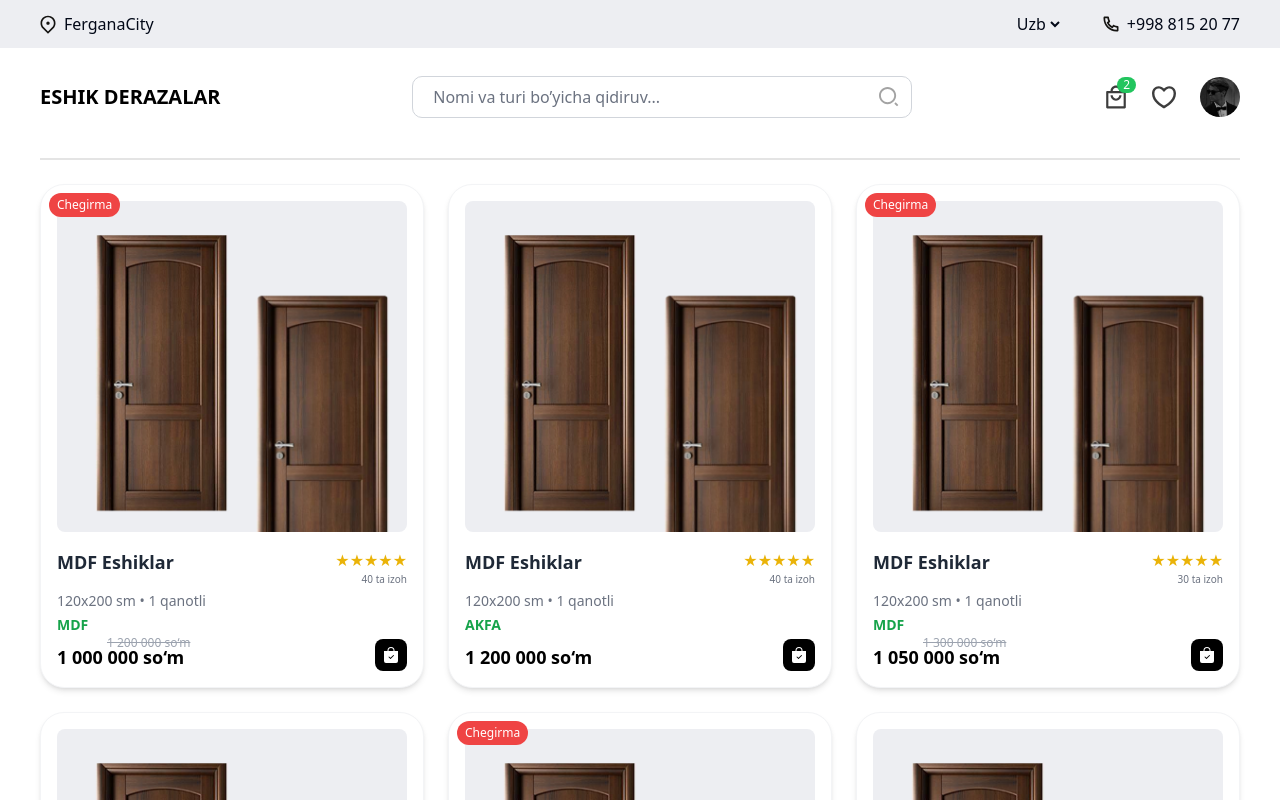
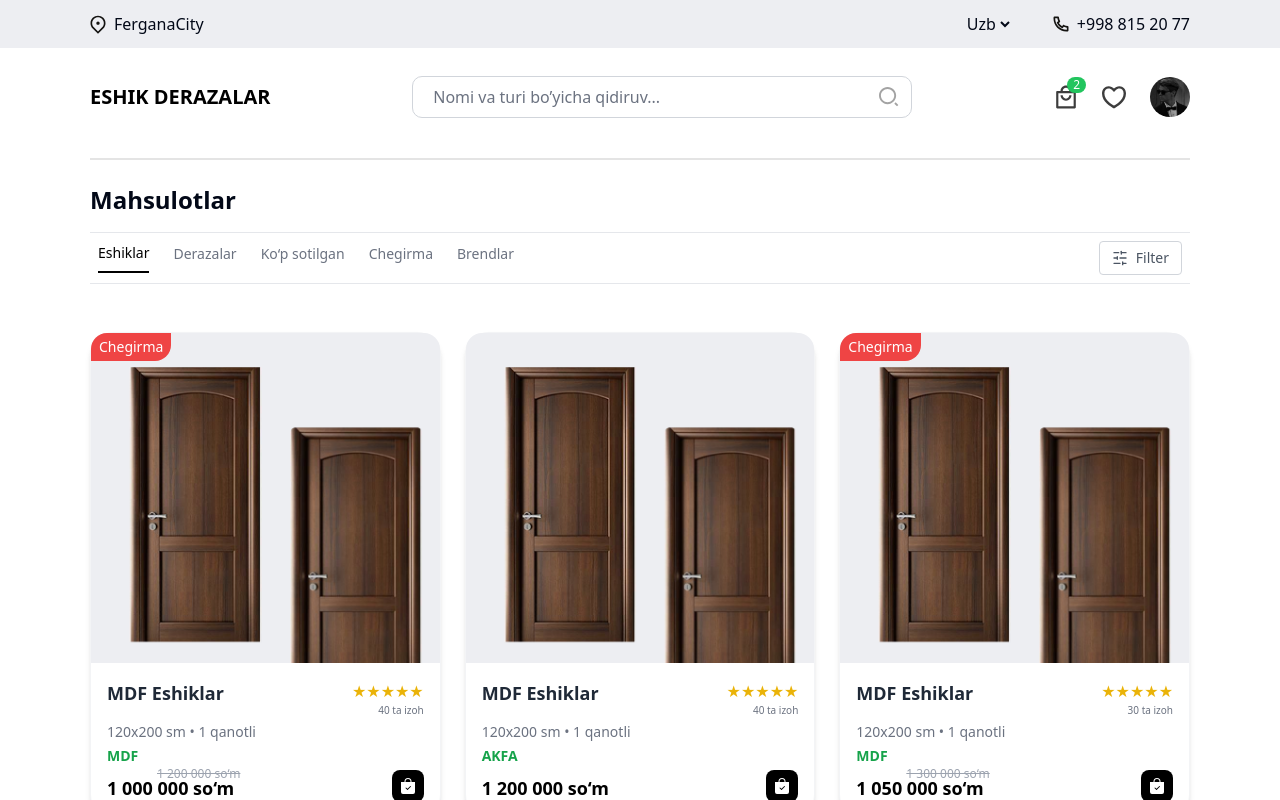
Before and after one commit to abduvaliyevmahmudbek/marketting-project, a React (Vite) app: page / in a window 1280 px wide. Shown: the top 800 px of the page. Built offline with nearby package versions, Linux system fonts and the light colour scheme.

Commit message:
Add products files and fixed

```diff
--- a/src/components/footer/Footer.tsx
+++ b/src/components/footer/Footer.tsx
@@ -5,11 +5,11 @@ import { FaFacebookF, FaInstagram } from 'react-icons/fa';
 function Footer() {
   return (
     <footer className="bg-white container mt-12">
-      <div className="container p-3 containerPaddings_media_md py-10 grid gap-10 md:grid-cols-3 text-sm">
-        <div className="space-y-4">
+      <div className="container p-3 containerPaddings_media_md py-2 grid gap-5 md:grid-cols-3 text-sm">
+        <div className="space-y-2">
           <h2 className="text-xl md:text-2xl font-bold">ESHIK DERAZA</h2>
           <p className="text-base md:text-lg">Qo‘llab quvvatlash</p>
-          <p className="font-semibold text-lg md:text-xl">+998888152077</p>
+          <p className="font-semibold text-lg md:text-lg">+998888152077</p>
           <div className="flex items-center gap-2">
             <FaMapMarkerAlt />
             <span className="text-base md:text-lg">Olmazor, Toshkent</span>
@@ -29,8 +29,8 @@ function Footer() {
           </ul>
         </div>
 
-        <div className="space-y-2">
-          <h3 className="font-semibold text-lg md:text-xl invisible md:visible">⠀</h3>
+        <div className="space-y-1">
+          <h3 className="font-semibold text-lg md:text-xl">Qo'shimcha</h3>
           <ul className="space-y-1">
             <li className="text-base md:text-lg">Eco-friendly</li>
             <li className="text-base md:text-lg">Bonus va aksiyalar</li>
--- a/src/components/header/Header.tsx
+++ b/src/components/header/Header.tsx
@@ -3,7 +3,8 @@ import imgPhone from '../../assets/images/icons/Vector (6).svg'
 
 function Header() {
   return (
-    <div className="header container bg-primary p-3 containerPaddings_media_md">
+    <div className='header bg-primary'>
+      <div className="container p-3 containerPaddings_media_md">
       <div className="flex-between">
       <div className="header-title flex items-center gap-2 cursor-pointer">
         <img src={imageLacation} alt="iconka" />
@@ -24,6 +25,7 @@ function Header() {
       </div>
       </div>
     </div>
+    </div>
   )
 }
 
--- a/src/pages/home/Home.tsx
+++ b/src/pages/home/Home.tsx
@@ -5,6 +5,7 @@ import Header from '../../components/header/Header';
 import ExtraPages from '../../components/extraOrderSections/ExtraPages';
 import Testimonials from '@/components/testimonials/Testimonials';
 import Products from '../products/Products';
+import ProductFilters from '../products/ProductFilters';
 
 
 function Home() {
@@ -21,6 +22,8 @@ function Home() {
 
       {/* collection */}
       {/* <Collection /> */}
+      <ProductFilters/>
+
       <Products />
 
       {/* testimonials */}
--- a/src/pages/products/Product.tsx
+++ b/src/pages/products/Product.tsx
@@ -30,14 +30,14 @@ const Product: React.FC<ProductProps> = ({
   const navigate = useNavigate()
 
   return (
-    <div className="relative p-4 rounded-2xl shadow-md border border-gray-100 bg-white hover:shadow-lg transition duration-300">
+    <div className="relative rounded-2xl shadow-md border border-gray-100 bg-white hover:shadow-lg transition duration-300">
       {discount && (
-        <span className="absolute top-2 left-2 bg-red-500 text-white text-xs px-2 py-1 rounded-full font-medium">
+        <span className="absolute top-0 left-0 bg-red-500 text-white text-sm px-2 py-1 rounded-[16px_0px_16px_0] font-medium">
           Chegirma
         </span>
       )}
-      <img src={image} alt={name} className="mx-auto w-full object-contain rounded-lg bg-[#EDEEF2]" />
-      <div className="mt-4 space-y-1">
+      <img src={image} alt={name} className="mx-auto w-full object-contain rounded-[16px_16px_0px_0] bg-[#EDEEF2]" />
+      <div className="space-y-1 p-4">
         <div className="flex justify-between items-start">
           <h3 onClick={() => navigate(`product-detail/${name}`)} className="font-semibold text-lg text-gray-800 truncate cursor-pointer">{name}</h3>
           <div className="flex flex-col items-end text-yellow-500 text-xm font-medium">
--- a/src/pages/products/ProductDetail.tsx
+++ b/src/pages/products/ProductDetail.tsx
@@ -1,5 +1,12 @@
-import { useParams } from 'react-router-dom'
+import { Link, useParams } from 'react-router-dom'
 import { products } from './Products'
+import Header from '@/components/header/Header'
+import Navbar from '@/components/navbar/Navbar'
+import Testimonials from '@/components/testimonials/Testimonials'
+import ExtraPages from '@/components/extraOrderSections/ExtraPages'
+import Footer from '@/components/footer/Footer'
+import { BsHeart } from 'react-icons/bs'
+import ProductFilters from './ProductFilters'
 
 function ProductDetail() {
   const { name } = useParams<{ name: string }>()
@@ -10,16 +17,109 @@ function ProductDetail() {
   }
 
   return (
-    <div className="p-6 max-w-xl mx-auto bg-white shadow-md rounded-lg">
-      <img src={product.image} alt={product.name} className="w-full h-auto rounded-md mb-4" />
-      <h2 className="text-2xl font-bold mb-2">{product.name}</h2>
-      <p className="text-gray-600 mb-1">Narxi: {product.price}</p>
-      {product.oldPrice && <p className="text-gray-500 line-through mb-2">Old narx: {product.oldPrice}</p>}
-      <p className="text-sm text-gray-700">{product.type} - {product.size}</p>
-      <span className="inline-block mt-3 px-3 py-1 text-sm rounded-full text-white" style={{ backgroundColor: product.labelColor }}>
-        {product.label}
-      </span>
-    </div>
+    <>
+      <Header />
+      <Navbar />
+      <ProductFilters/>
+
+      <div className="container mx-auto px-4 py-4 text-sm text-gray-500 containerPaddings_media_md">
+      <Link to="/" className="text-gray-400 hover:text-gray-600 transition cursor-pointer">
+      Bosh sahifa</Link>
+       • <span className="text-gray-400">Eshiklar</span> •{' '}
+        <span className="text-gray-400 cursor-pointer">MDF eshiklar</span> •{' '}
+        <span className="text-gray-400 cursor-pointer">1 qanotli MDF eshiklari</span>
+      </div>
+
+      <div className="container mx-auto px-4 py-8 grid grid-cols-1 md:grid-cols-2 gap-8 containerPaddings_media_md">
+        <div className="flex flex-col justify-center w-full rounded-xl">
+          <img
+            src={product.image}
+            alt={product.name}
+            className="w-full object-contain rounded-xl border border-gray-300 bg-[#EDEEF2]"
+          />
+          <div className="grid gap-3 mt-4 w-full"
+            style={{ gridTemplateColumns: 'repeat(auto-fit, minmax(64px, 1fr))' }}>
+            {[...Array(6)].map((_, i) => (
+              <div key={i} className="aspect-square bg-gray-100 rounded overflow-hidden border border-gray-300 hover:scale-105 transition duration-300">
+                <img
+                  src={product.image}
+                  alt="thumb"
+                  className="w-full h-full object-cover cursor-pointer"
+                />
+              </div>
+            ))}
+          </div>
+        </div>
+
+        <div>
+          <h1 className="text-2xl md:text-3xl font-bold mb-2 flex-between">
+            {product.name}
+            <button className="text-xl border rounded-full p-2 hover:bg-gray-100">
+              <BsHeart />
+            </button>
+          </h1>
+
+          <div className="flex items-center gap-2 text-yellow-500 text-sm mb-2">
+            {'★'.repeat(5)}
+            <span className="text-gray-500 text-xs">(40 komment)</span>
+          </div>
+
+          <div className="flex items-baseline gap-2 mb-4">
+            <span className="text-2xl font-bold text-gray-900">{product.price}</span>
+            {product.oldPrice && (
+              <span className="text-sm text-gray-400 line-through">{product.oldPrice}</span>
+            )}
+          </div>
+
+          <div className="mb-4">
+            <p className="font-medium text-gray-700 mb-1">Rang</p>
+            <div className="flex gap-2">
+              {['#5A3A1E', '#FFD700', '#FFFFFF'].map((color, i) => (
+                <div
+                  key={i}
+                  className="w-8 h-8 rounded border border-gray-300 cursor-pointer"
+                  style={{ backgroundColor: color }}
+                ></div>
+              ))}
+            </div>
+          </div>
+
+          <div className="mb-4">
+            <p className="font-medium text-gray-700 mb-1">O‘lchamlar</p>
+            <div className="flex flex-wrap gap-2">
+              {['120x200 sm', '130x200 sm', '140x200 sm', '150x200 sm', '150x200 sm', '150x200 sm'].map((size, i) => (
+                <button
+                  key={i}
+                  className="border border-gray-300 px-3 py-1 rounded text-sm hover:bg-[#444444] hover:text-[#fff] transition"
+                >
+                  {size}
+                </button>
+              ))}
+            </div>
+          </div>
+
+          <div className="mb-4 cursor-pointer">
+            <p className="font-medium text-gray-700 mb-1">Brendlar</p>
+            <span className="inline-block px-4 py-1 text-sm bg-gray-800 text-white rounded-[20px]">
+              {product.label}
+            </span>
+          </div>
+
+          <div className="flex gap-4 mt-6">
+            <button className="bg-gray-800 text-white px-6 py-3 rounded-lg hover:bg-gray-900 transition">
+              Savatga qo‘shish
+            </button>
+            <button className="bg-black text-white px-6 py-3 rounded-lg hover:bg-gray-800 transition">
+              Sotib olish
+            </button>
+          </div>
+        </div>
+      </div>
+
+      <Testimonials />
+      <ExtraPages />
+      <Footer />
+    </>
   )
 }
 
--- /dev/null
+++ b/src/pages/products/ProductFilters.tsx
@@ -0,0 +1,65 @@
+import { useState } from 'react'
+import { SlidersHorizontal } from 'lucide-react'
+
+const categories = ['Eshiklar', 'Derazalar', 'Ko‘p sotilgan', 'Chegirma', 'Brendlar']
+
+function ProductFilters() {
+  const [activeTab, setActiveTab] = useState('Eshiklar')
+
+  return (
+    <div className="container mx-auto px-4 py-6 containerPaddings_media_md">
+      <h1 className="text-2xl font-bold mb-4">Mahsulotlar</h1>
+
+      <div className="hidden md:flex items-center justify-between border-y p-2 border-gray-200 mb-6">
+
+        <div className="flex space-x-6 overflow-x-auto text-sm font-medium text-gray-500">
+          {categories.map((tab) => (
+            <button
+              key={tab}
+              onClick={() => setActiveTab(tab)}
+              className={`pb-2 ${
+                activeTab === tab
+                  ? 'text-black border-b-2 border-black'
+                  : 'hover:text-black transition'
+              }`}
+            >
+              {tab}
+            </button>
+          ))}
+        </div>
+
+        <button className="flex items-center gap-2 border border-gray-300 px-3 py-1.5 rounded text-sm text-gray-600 hover:bg-gray-100 transition whitespace-nowrap">
+          <SlidersHorizontal className="w-4 h-4" />
+          Filter
+        </button>
+      </div>
+
+      <div className="flex flex-col gap-4 md:hidden border-y py-4 border-gray-200 mb-6">
+        <div className="flex items-center justify-between gap-4">
+
+          <select
+            value={activeTab}
+            onChange={(e) => setActiveTab(e.target.value)}
+            className="border border-gray-300 rounded px-4 py-2 w-full text-sm font-medium text-gray-900"
+          >
+            {categories.map((tab) => (
+              <option key={tab} value={tab}>
+                {tab}
+              </option>
+            ))}
+          </select>
+
+          <button className="border border-gray-300 rounded px-4 py-2 text-sm text-gray-500 hover:bg-gray-100 transition whitespace-nowrap">
+            Filtrlash
+          </button>
+        </div>
+      </div>
+
+      <div>
+        {/* <p className="text-gray-500">"{activeTab}" bo‘limidagi mahsulotlar shu yerda chiqadi.</p> */}
+      </div>
+    </div>
+  )
+}
+
+export default ProductFilters
--- a/src/styles/Glabal.css
+++ b/src/styles/Glabal.css
@@ -13,15 +13,8 @@ body{
     height: auto;
     margin: 0 auto;
 }
-.container{
-    max-width: 1536px;
-    width: 100%;
-    margin: 0 auto;
-    height: auto;
-}
 
 .header {
-    max-width: 1536px;
     height: auto;
     width: 100%;
     margin: 0 auto;
@@ -38,7 +31,6 @@ body{
 
 }
 .navbar{
-    max-width: 1536px;
     height: auto;
     width: 100%;
     margin: 0 auto;
--- a/src/styles/Tailwind.css
+++ b/src/styles/Tailwind.css
@@ -1,6 +1,6 @@
 /* === FLEX LAYOUTS === */
 .container {
-  @apply max-w-[1536px] mx-auto w-full;
+  @apply max-w-[1180px] mx-auto w-full;
 }
 
 .testimon_margin{
```
Also changed, not shown: src/components/testimonials/Testimonials.tsx (+4 -4 lines), src/index.css (line endings or trailing spaces).
